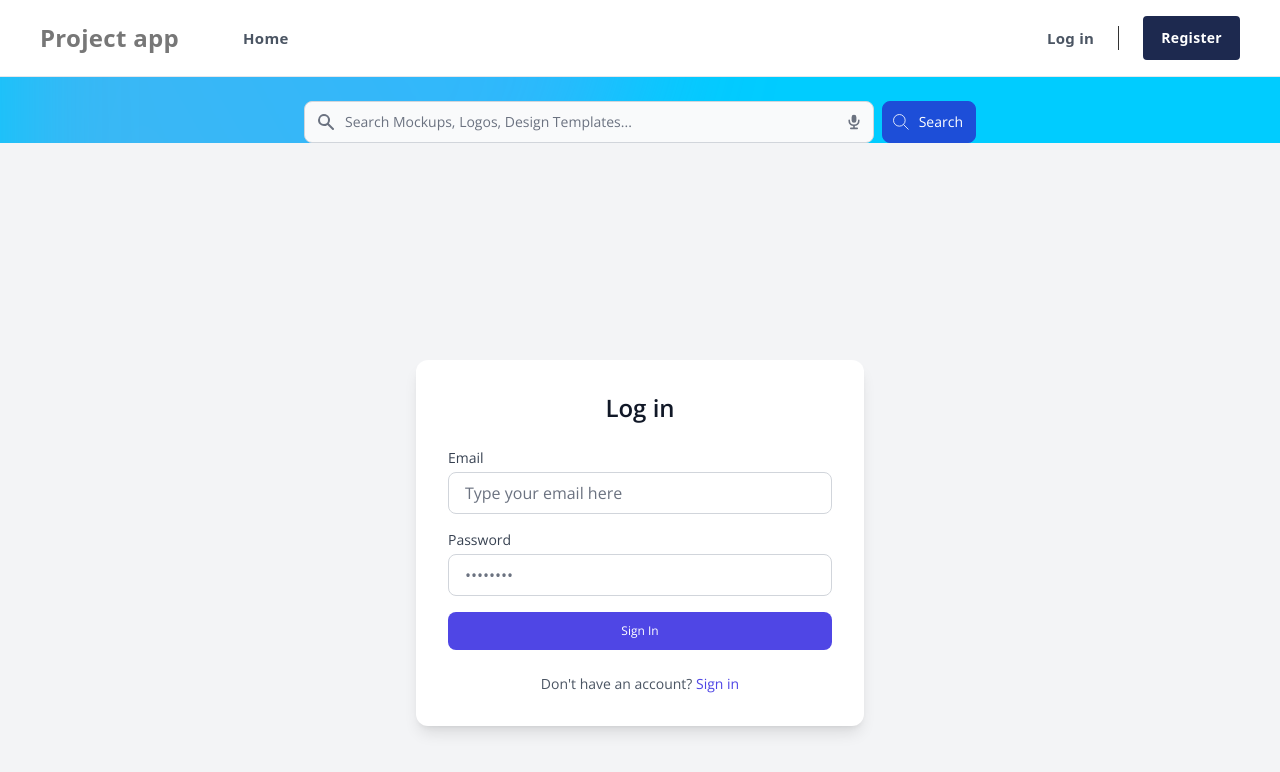
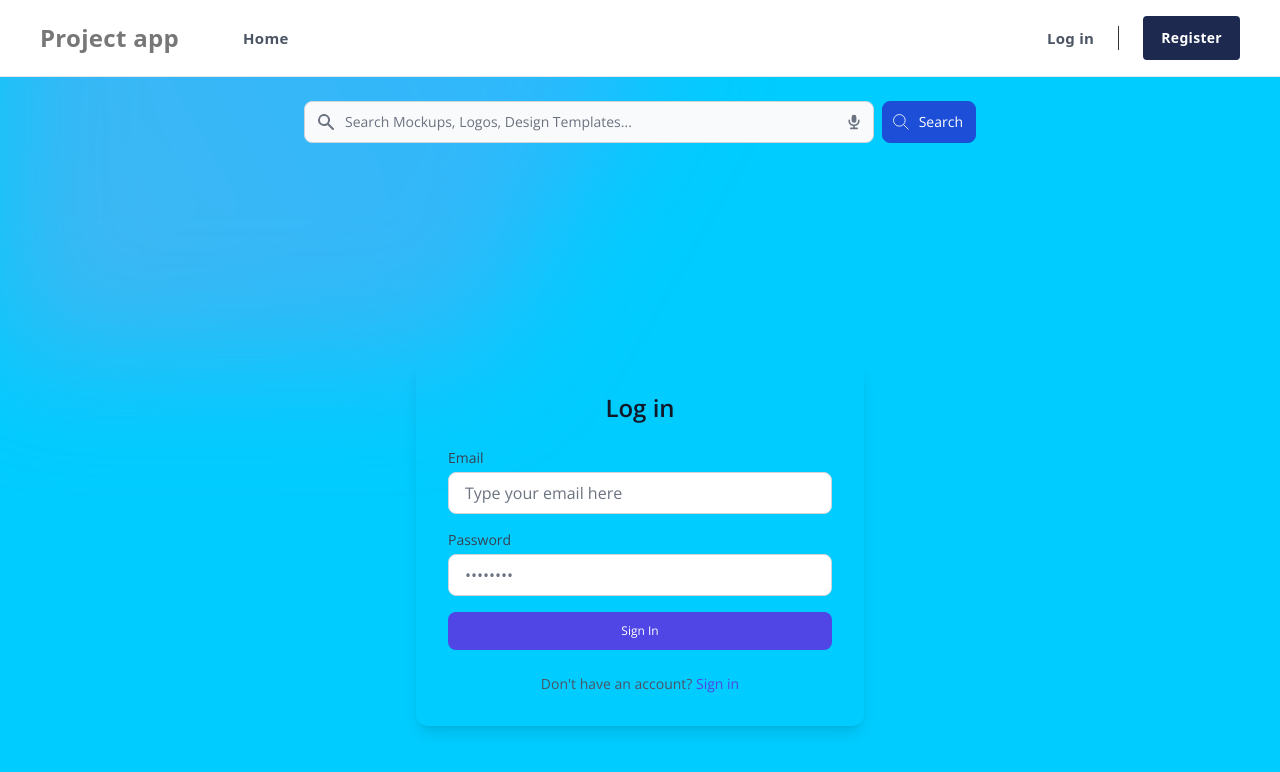
Before and after one commit to iamkelesh/react-exam-app-2025, a React (Vite) app in the folder client-app/: page /user/login in a window 1280 px wide. Shown: the top 772 px of the page. Built offline with nearby package versions, Linux system fonts and the light colour scheme; no server answers.

Commit message:
styling adjustments

```diff
--- a/client-app/src/components/create/Create.jsx
+++ b/client-app/src/components/create/Create.jsx
@@ -39,12 +39,12 @@ function Create() {
 
   return (
 
-    <div className="isolate bg-white px-6 py-24 sm:py-32 lg:px-8">
-      <div className="absolute inset-x-0 top-[-10rem] -z-10 transform-gpu overflow-hidden blur-3xl sm:top-[-20rem]" aria-hidden="true">
+    <div className="isolate px-6 py-24 sm:py-32 lg:px-8">
+      {/* <div className="absolute inset-x-0 top-[-10rem] -z-10 transform-gpu overflow-hidden blur-3xl sm:top-[-20rem]" aria-hidden="true">
         <div className="relative left-1/2 -z-10 aspect-[1155/678] w-[36.125rem] max-w-none -translate-x-1/2 rotate-[30deg] bg-gradient-to-tr from-[#ff80b5] to-[#9089fc] opacity-30 sm:left-[calc(50%-40rem)] sm:w-[72.1875rem]"
         // style="clip-path: polygon(74.1% 44.1%, 100% 61.6%, 97.5% 26.9%, 85.5% 0.1%, 80.7% 2%, 72.5% 32.5%, 60.2% 62.4%, 52.4% 68.1%, 47.5% 58.3%, 45.2% 34.5%, 27.5% 76.7%, 0.1% 64.9%, 17.9% 100%, 27.6% 76.8%, 76.1% 97.7%, 74.1% 44.1%)"
         ></div>
-      </div>
+      </div> */}
 
       <div className="mx-auto max-w-2xl text-center">
         <h2 className="text-3xl font-bold tracking-tight text-gray-900 sm:text-4xl">Text </h2>
--- a/client-app/src/components/login/Login.jsx
+++ b/client-app/src/components/login/Login.jsx
@@ -16,8 +16,8 @@ function Login() {
     const { values, onChange, onSubmit } = useForm({ submitHandler: newLoginHandler, initialValues })
 
     return (
-        <div className="min-h-screen bg-gray-100 flex items-center justify-center p-4">
-            <div className="max-w-md w-full bg-white rounded-xl shadow-lg p-8">
+        <div className="min-h-screen flex items-center justify-center p-4">
+            <div className="max-w-md w-full rounded-xl shadow-lg p-8">
                 <h2 className="text-2xl font-bold text-gray-900 mb-6 text-center">Log in</h2>
 
                 <form className="space-y-4" action="" onSubmit={onSubmit}>
--- a/client-app/src/components/register/Register.jsx
+++ b/client-app/src/components/register/Register.jsx
@@ -29,7 +29,7 @@ function Register() {
         })
 
     return (
-        <div className="min-h-screen bg-gray-100 flex items-center justify-center p-4">
+        <div className="min-h-screen flex items-center justify-center p-4">
             <div className="max-w-md w-full bg-white rounded-xl shadow-lg p-8">
                 <h2 className="text-2xl font-bold text-gray-900 mb-6 text-center">Register</h2>
 
```
